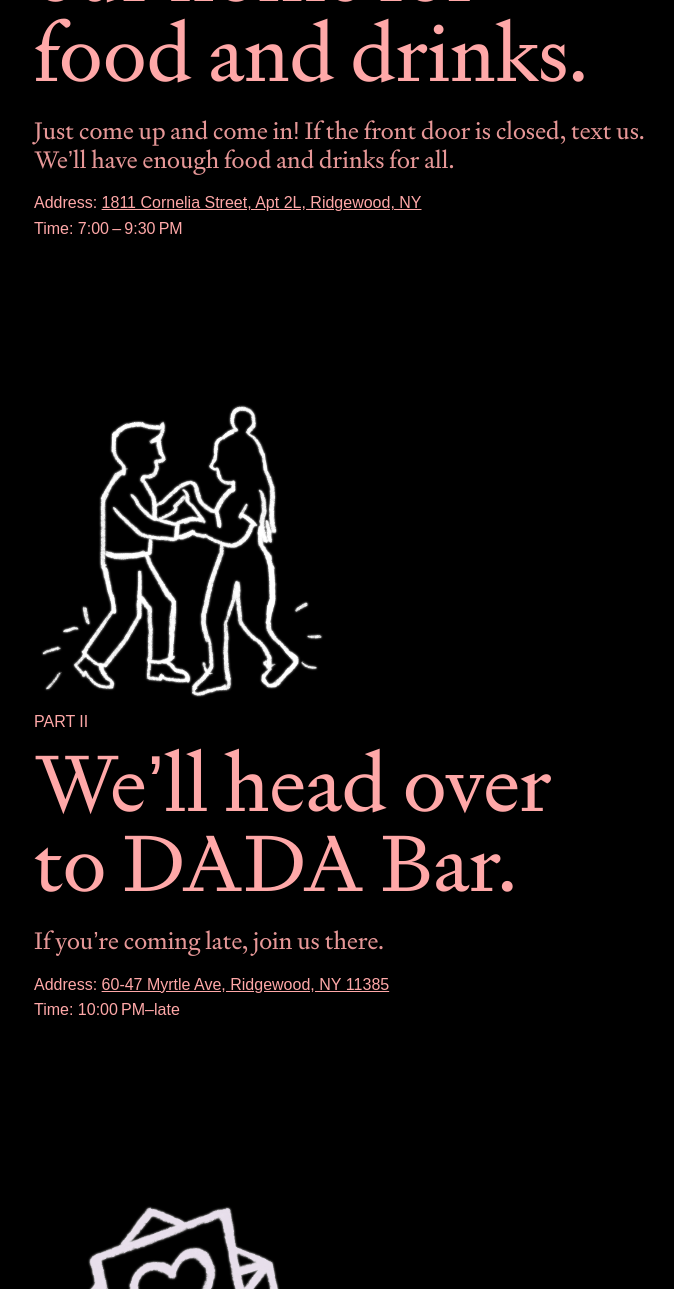
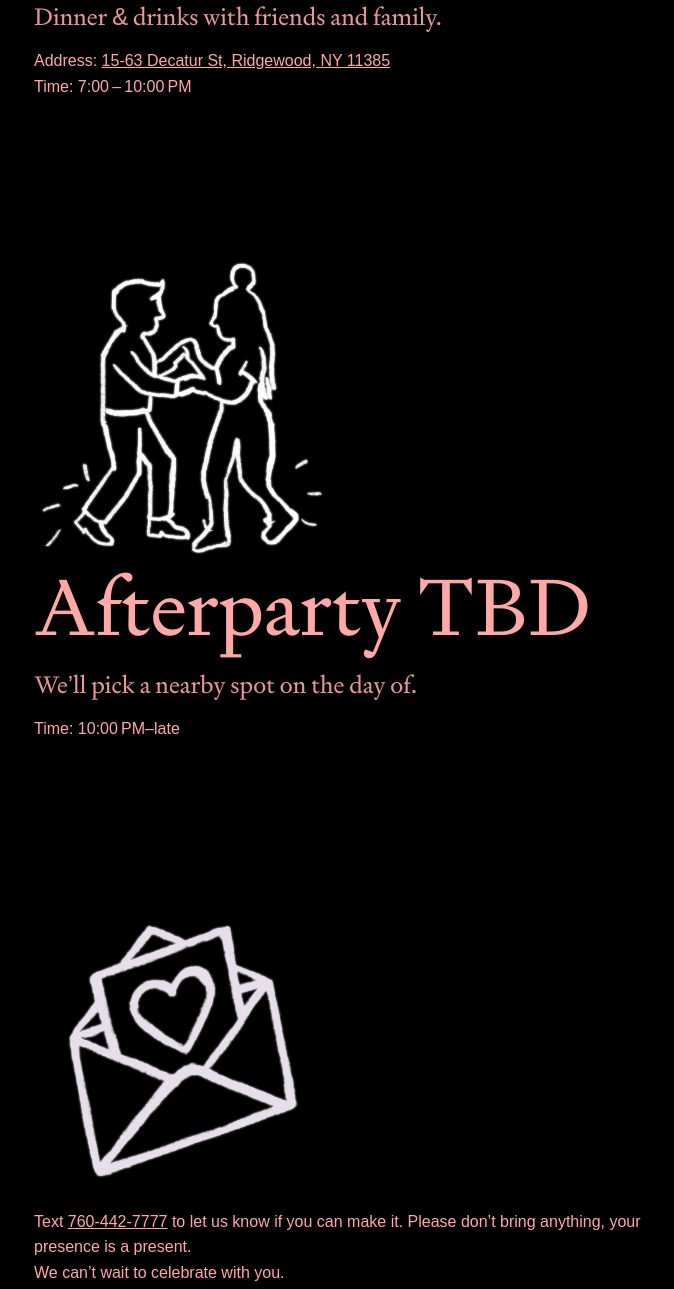
Before and after one commit to JordanZisiga/wedding1, a plain HTML site: page index.html in a window 1280 px wide. Shown: the part 1034-2323 px from the top of the page, without its empty margins (281-955 px from the left). Drawn offline with Linux system fonts and the light colour scheme.

Commit message:
updated plans

```diff
--- a/index.html
+++ b/index.html
@@ -296,37 +296,26 @@
         <div class="illustration">
           <img src="drink.png" alt="Champagne" />
         </div>
-        <p class="part">PART I</p>
         <h2 class="section-header">
-          Come over to our home for food and drinks.
+          Please join us at Pàn Pizza
         </h2>
         <p class="tagline">
-          Just come up and come in! If the front door is closed, text us. We’ll have enough food and drinks for all.</p>
+          Dinner & drinks with friends and family.</p>
         <p>
           Address:
-          <a
-            href="https://maps.app.goo.gl/MkTotbXXbGwWm9xTA
-"
-            target="_blank"
-            >1811 Cornelia Street, Apt 2L, Ridgewood, NY</a
-          >
+        <a href="https://maps.app.goo.gl/6pL6qvQ7Vwh5W2i99" target="_blank">
+          15-63 Decatur St, Ridgewood, NY 11385
+        </a>
         </p>
-        <p>Time: 7:00 – 9:30 PM</p>
+        <p>Time: 7:00 – 10:00 PM</p>
       </section>
 
       <section class="ceremony">
         <div class="illustration">
           <img src="dancing.png" alt="Dancing couple" />
         </div>
-        <p class="part">PART II</p>
-        <h2 class="section-header">We’ll head over to DADA Bar.</h2>
-        <p class="tagline">If you’re coming late, join us there.</p>
-        <p>
-          Address:
-          <a href="https://maps.app.goo.gl/XPhVZ54B7uhY6hRt5" target="_blank"
-            >60‑47 Myrtle Ave, Ridgewood, NY 11385</a
-          >
-        </p>
+        <h2 class="section-header">Afterparty TBD</h2>
+        <p class="tagline">We’ll pick a nearby spot on the day of.</p>
         <p>Time: 10:00 PM–late</p>
       </section>
 
@@ -338,7 +327,7 @@
         <p>
           Text <a href="tel:7604427777">760‑442‑7777</a> to let us know if you
           can make it. Please don’t bring anything, your presence is a
-          present.
+          present. </br>  We can’t wait to celebrate with you.
         </p>
       </section>
     </div>
```
